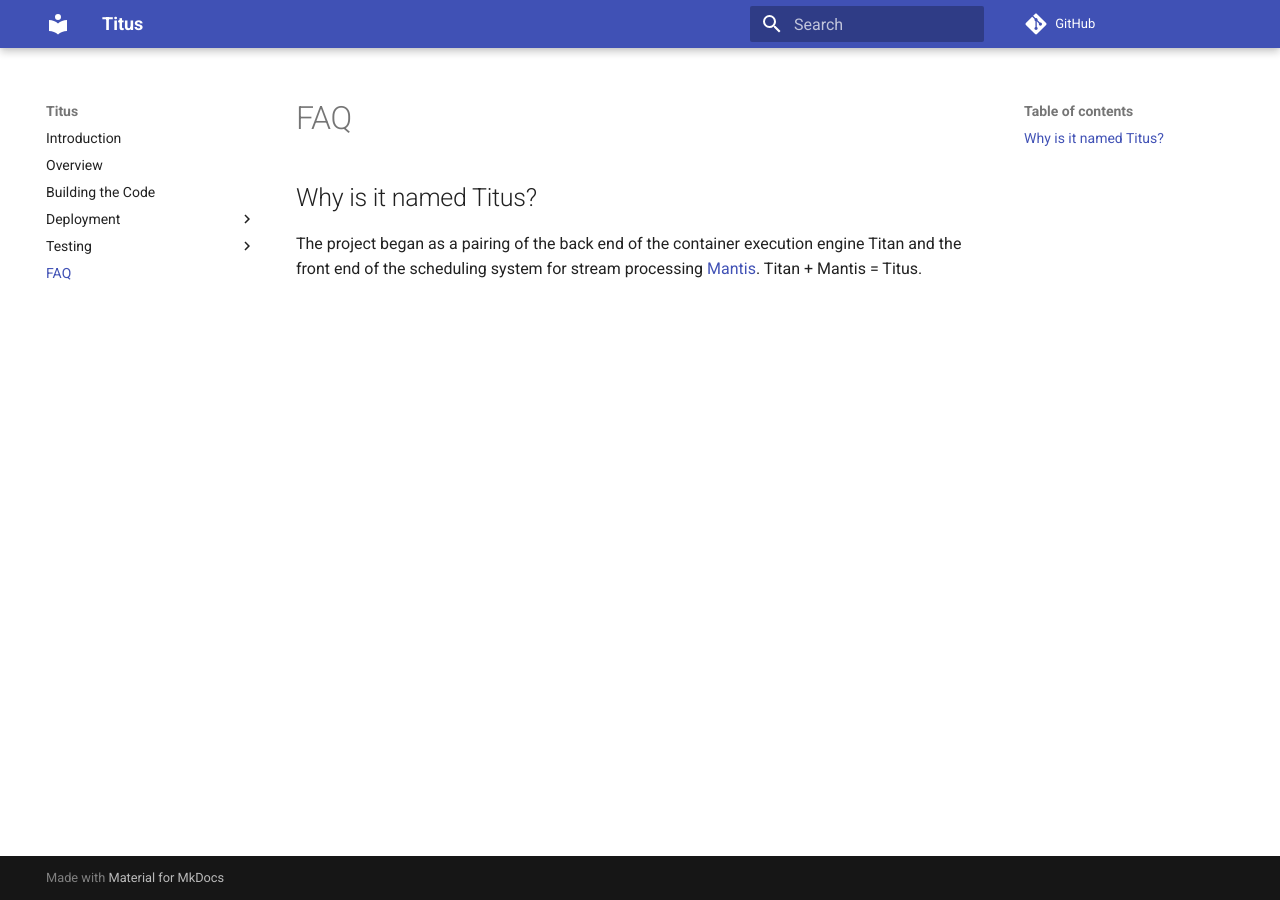
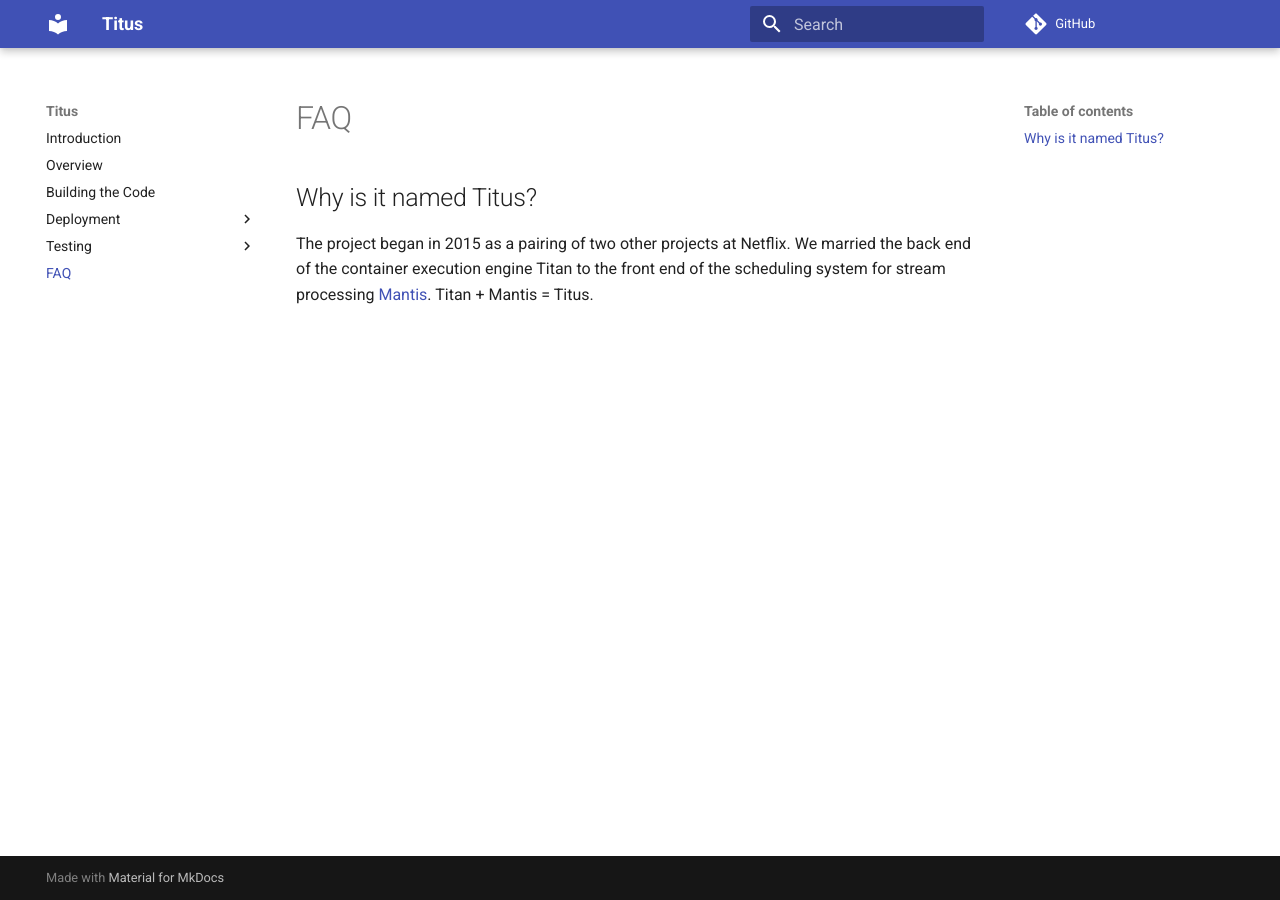
Before and after one commit to Netflix/titus, an MkDocs documentation site: the page built from docs/docs/faq.md, in a window 1280 px wide. Built offline with MkDocs 1.6.1 and Material for MkDocs 9.7.7, drawn with Linux system fonts in a browser that asks for light colours; comment, search, counter and statistics services are not loaded; old or Windows-style settings are respelled for this version of MkDocs.

Commit message:
Expanded the answer

```diff
--- a/docs/docs/faq.md
+++ b/docs/docs/faq.md
@@ -1,3 +1,3 @@
 ## Why is it named Titus?
 
-The project began as a pairing of the back end of the container execution engine Titan and the front end of the scheduling system for stream processing [Mantis](https://medium.com/netflix-techblog/stream-processing-with-mantis-78af913f51a6). Titan + Mantis = Titus.
+The project began in 2015 as a pairing of two other projects at Netflix. We married the back end of the container execution engine Titan to the front end of the scheduling system for stream processing [Mantis](https://medium.com/netflix-techblog/stream-processing-with-mantis-78af913f51a6). Titan + Mantis = Titus.
```
